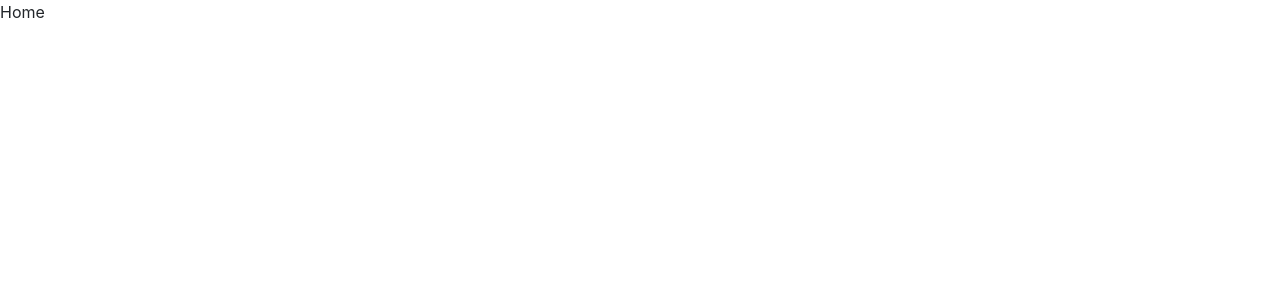
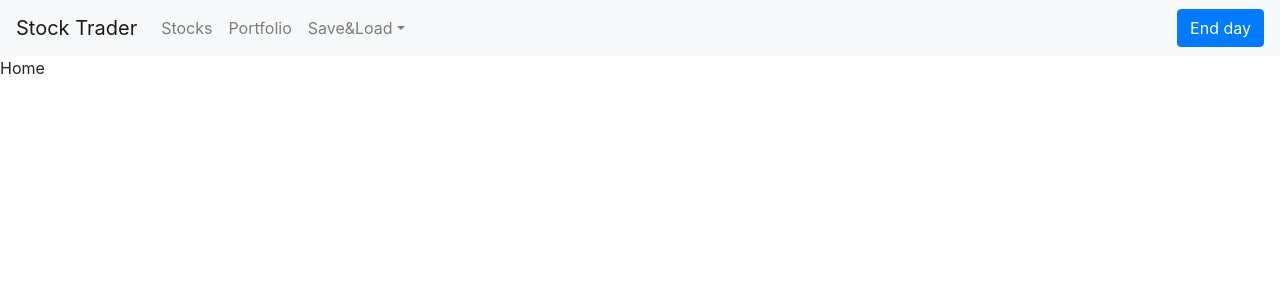
Before and after one commit to takuyakikuchi/vue-stock-trader, a Vue app: page / in a window 1280 px wide. Shown: the top 300 px of the page. Built offline with nearby package versions, Linux system fonts and the light colour scheme.

Commit message:
added header

```diff
--- a/public/index.html
+++ b/public/index.html
@@ -23,5 +23,20 @@
     </noscript>
     <div id="app"></div>
     <!-- built files will be auto injected -->
+    <script
+      src="https://code.jquery.com/jquery-3.4.1.slim.min.js"
+      integrity="sha384-J6qa4849blE2+poT4WnyKhv5vZF5SrPo0iEjwBvKU7imGFAV0wwj1yYfoRSJoZ+n"
+      crossorigin="anonymous"
+    ></script>
+    <script
+      src="https://cdn.jsdelivr.net/npm/popper.js@1.16.0/dist/umd/popper.min.js"
+      integrity="sha384-Q6E9RHvbIyZFJoft+2mJbHaEWldlvI9IOYy5n3zV9zzTtmI3UksdQRVvoxMfooAo"
+      crossorigin="anonymous"
+    ></script>
+    <script
+      src="https://stackpath.bootstrapcdn.com/bootstrap/4.4.1/js/bootstrap.min.js"
+      integrity="sha384-wfSDF2E50Y2D1uUdj0O3uMBJnjuUD4Ih7YwaYd1iqfktj0Uod8GCExl3Og8ifwB6"
+      crossorigin="anonymous"
+    ></script>
   </body>
 </html>
--- a/src/App.vue
+++ b/src/App.vue
@@ -1,13 +1,18 @@
 <template>
   <div id="app">
+    <Header />
     <router-view></router-view>
   </div>
 </template>
 
 <script>
+import Header from "./components/Header.vue";
+
 export default {
   name: "App",
-  components: {}
+  components: {
+    Header
+  }
 };
 </script>
 
--- a/src/components/Header.vue
+++ b/src/components/Header.vue
@@ -0,0 +1,52 @@
+<template>
+  <nav class="navbar navbar-expand-lg navbar-light bg-light">
+    <router-link to="/" class="navbar-brand">Stock Trader</router-link>
+    <button
+      class="navbar-toggler"
+      type="button"
+      data-toggle="collapse"
+      data-target="#navbarNavDropdown"
+      aria-controls="navbarNavDropdown"
+      aria-expanded="false"
+      aria-label="Toggle navigation"
+    >
+      <span class="navbar-toggler-icon"></span>
+    </button>
+    <div class="collapse navbar-collapse" id="navbarNavDropdown">
+      <ul class="navbar-nav mr-auto">
+        <li class="nav-item">
+          <a class="nav-link" href="#">Stocks</a>
+        </li>
+        <li class="nav-item">
+          <a class="nav-link" href="#">Portfolio</a>
+        </li>
+        <li class="nav-item dropdown">
+          <a
+            class="nav-link dropdown-toggle"
+            href="#"
+            id="navbarDropdownMenuLink"
+            role="button"
+            data-toggle="dropdown"
+            aria-haspopup="true"
+            aria-expanded="false"
+          >Save&Load</a>
+          <div class="dropdown-menu" aria-labelledby="navbarDropdownMenuLink">
+            <a class="dropdown-item" href="#">Action</a>
+            <a class="dropdown-item" href="#">Another action</a>
+            <a class="dropdown-item" href="#">Something else here</a>
+          </div>
+        </li>
+      </ul>
+      <button class="btn btn-primary">End day</button>
+    </div>
+  </nav>
+</template>
+
+<script>
+export default {
+  name: "Header"
+};
+</script>
+
+<style>
+</style>
```
